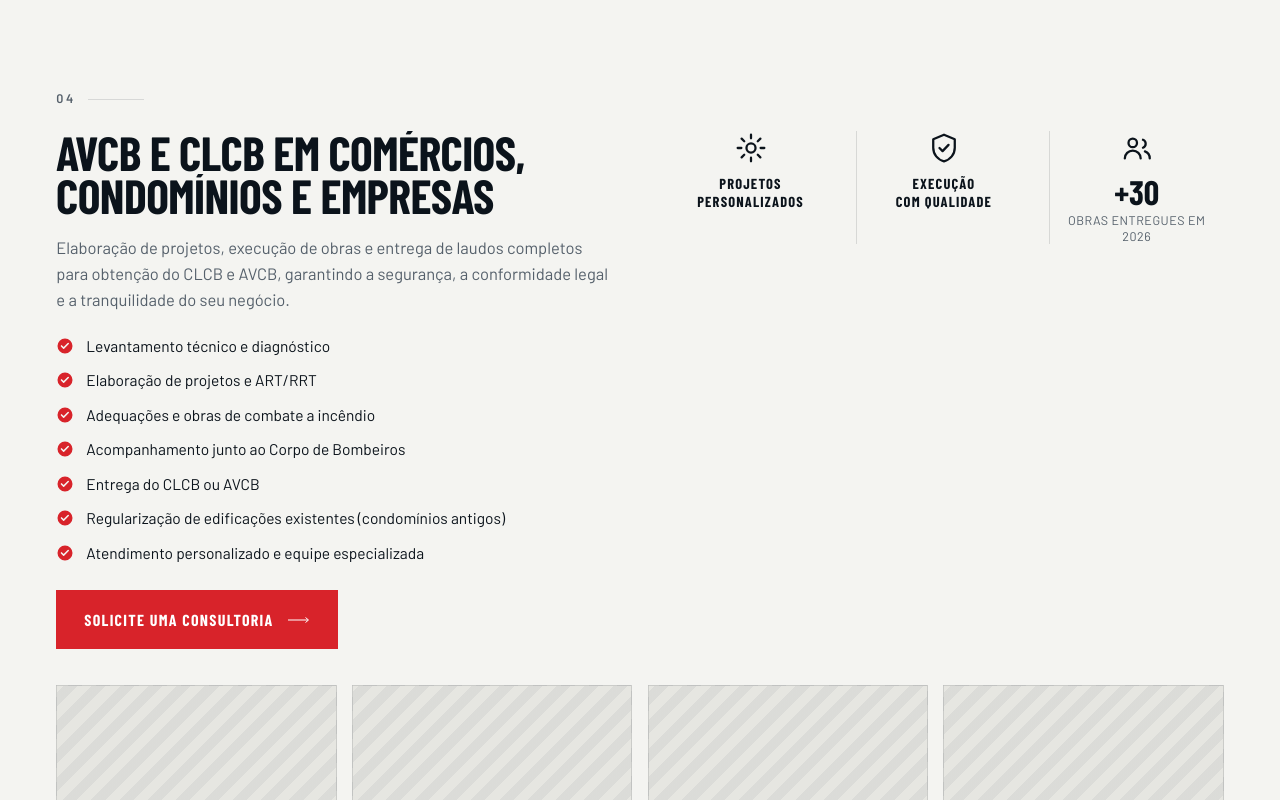
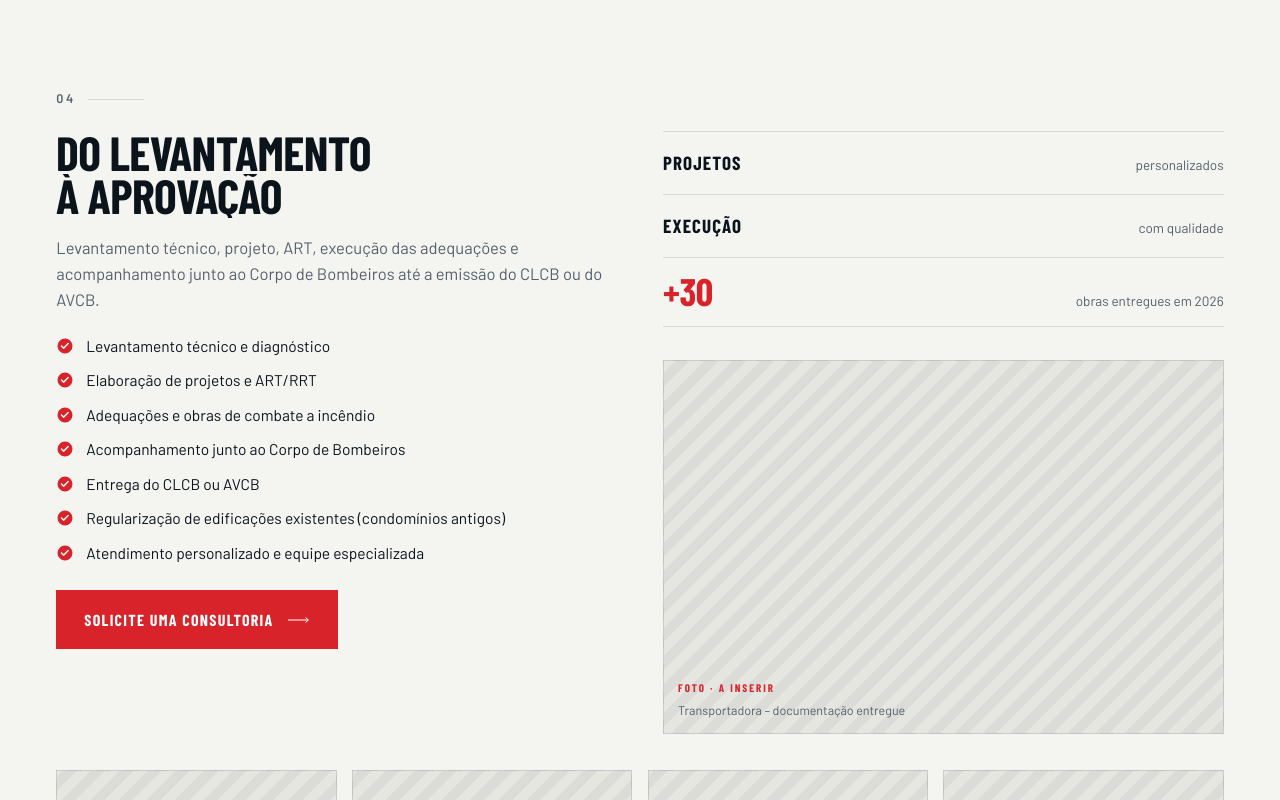
Before and after one commit to dosedegrowth-design/vivaextintores, a Next.js app: page /portfolio/laudos-clcb-avcb in a window 1280 px wide. Shown: the part 980-1780 px from the top of the page. Built offline with nearby package versions, Linux system fonts and the light colour scheme.

Commit message:
Reescrita dos textos e fim dos selos com ícone
Co-Authored-By: Claude Opus 5 <noreply@anthropic.com>
Claude-Session: https://claude.ai/code/session_01FCQaAFYJT1yeka6DtXBb47

```diff
--- a/app/sobre/page.tsx
+++ b/app/sobre/page.tsx
@@ -40,7 +40,7 @@ export default function Page() {
                 {SOBRE.historia.texto}
               </p>
             </div>
-            <FotoReal foto={FOTOS.site.equipe} sizes="(max-width: 1080px) 100vw, 46vw" />
+            <FotoReal foto={FOTOS.site.equipe} corte="w" legenda sizes="(max-width: 1080px) 100vw, 46vw" />
           </Reveal>
         </div>
       </section>
--- a/app/viva.css
+++ b/app/viva.css
@@ -711,53 +711,46 @@ body {
 
 .v-comp__cta { margin-top: 26px; }
 
-/* trio de selos à direita do texto */
-.v-selos {
-  display: grid;
-  grid-template-columns: repeat(3, 1fr);
-  gap: clamp(10px, 1.4vw, 20px);
-  text-align: center;
-}
-
-.v-selo {
-  padding-inline: 8px;
-  border-inline-start: 1px solid var(--v-line-l);
-}
-
-.v-selo:first-child { border-inline-start: 0; }
-
-.v-selo svg {
-  width: 34px;
-  height: 34px;
-  margin: 0 auto 10px;
+/* as marcas da área — duas afirmações e o número, em linhas.
+   Saíram os três ícones em caixinha: eram o gesto mais "template" da
+   página, e ícone não prova execução. Foto prova. */
+.v-marcas {
+  border-top: 1px solid var(--v-line-l);
+}
+
+.v-marcas li {
+  display: flex;
+  align-items: baseline;
+  justify-content: space-between;
+  gap: 18px;
+  padding-block: clamp(11px, 1.3vw, 16px);
+  border-bottom: 1px solid var(--v-line-l);
+}
+
+.v-marcas b {
+  font-family: "Barlow Condensed", sans-serif;
+  font-weight: 700;
+  font-size: clamp(16px, 1.5vw, 19px);
+  letter-spacing: 0.06em;
+  text-transform: uppercase;
   color: var(--v-on-light);
 }
 
-.v-selo__t {
-  font-family: "Barlow Condensed", sans-serif;
-  font-weight: 700;
-  font-size: 14.5px;
-  letter-spacing: 0.08em;
-  text-transform: uppercase;
-  line-height: 1.2;
-}
-
-.v-selo__n {
-  font-family: "Barlow Condensed", sans-serif;
-  font-weight: 700;
-  font-size: 34px;
-  line-height: 1;
-  color: var(--v-on-light);
-}
-
-.v-selo__x {
-  font-size: 12.5px;
-  line-height: 1.25;
+.v-marcas span {
+  font-size: 13.5px;
+  line-height: 1.3;
+  text-align: right;
   color: var(--v-on-light-soft);
-  margin-top: 4px;
-  text-transform: uppercase;
-  letter-spacing: 0.04em;
-}
+}
+
+.v-marcas__n b {
+  font-size: clamp(30px, 3vw, 40px);
+  letter-spacing: -0.01em;
+  line-height: 0.9;
+  color: var(--v-red);
+}
+
+.v-comp__foto { margin-top: clamp(20px, 2.6vw, 34px); }
 
 /* ------------------------------------------------------------
    Galeria de obra
--- a/components/servico/competencia.tsx
+++ b/components/servico/competencia.tsx
@@ -4,7 +4,7 @@ import { whatsappUrl } from "@/lib/whatsapp";
 import { Botao } from "@/components/ui/botao";
 import { FotoReal } from "@/components/ui/foto-real";
 import { Linhas, Reveal } from "@/components/ui/motion";
-import { Check, Engrenagem, Escudo, Pessoas } from "@/components/ui/icones";
+import { Check } from "@/components/ui/icones";
 
 /**
  * O bloco de competência: o que a VIVA faz nesta área, a foto de obra ao
@@ -41,33 +41,25 @@ export function Competencia({ area }: { area: Area }) {
           </div>
 
           <div>
-            <ul className="v-selos">
-              <li className="v-selo">
-                <Engrenagem />
-                <p className="v-selo__t">
-                  {SELOS_AREA[0].titulo}
-                  <br />
-                  {SELOS_AREA[0].subtitulo}
-                </p>
-              </li>
-              <li className="v-selo">
-                <Escudo />
-                <p className="v-selo__t">
-                  {SELOS_AREA[1].titulo}
-                  <br />
-                  {SELOS_AREA[1].subtitulo}
-                </p>
-              </li>
-              <li className="v-selo">
-                <Pessoas />
-                <p className="v-selo__n">{SELO_OBRAS.valor}</p>
-                <p className="v-selo__x">{SELO_OBRAS.rotulo}</p>
+            {/* sem ícone e sem caixinha: duas afirmações e o único número
+                confirmado da área, separados por régua */}
+            <ul className="v-marcas">
+              {SELOS_AREA.map((selo) => (
+                <li key={selo.titulo}>
+                  <b>{selo.titulo}</b>
+                  <span>{selo.subtitulo}</span>
+                </li>
+              ))}
+              <li className="v-marcas__n">
+                <b>{SELO_OBRAS.valor}</b>
+                <span>{SELO_OBRAS.rotulo}</span>
               </li>
             </ul>
 
-            <div style={{ marginTop: "clamp(18px, 2.2vw, 28px)" }}>
+            <div className="v-comp__foto">
               <FotoReal
                 foto={area.destaque}
+                corte="w"
                 legenda
                 zoom
                 sizes="(max-width: 1080px) 100vw, 46vw"
@@ -83,7 +75,7 @@ export function Competencia({ area }: { area: Area }) {
           >
             {area.galeria.map((f) => (
               <li key={f.base}>
-                <FotoReal foto={f} legenda zoom sizes="(max-width: 900px) 50vw, 20vw" />
+                <FotoReal foto={f} corte="q" legenda zoom sizes="(max-width: 900px) 50vw, 20vw" />
               </li>
             ))}
           </ul>
--- a/components/servico/documentos.tsx
+++ b/components/servico/documentos.tsx
@@ -24,6 +24,7 @@ export function BlocoDocumentos() {
                 <div className="v-doc__foto">
                   <FotoReal
                     foto={i === 0 ? FOTOS.laudos.clcb : FOTOS.laudos.avcb}
+                    corte="w"
                     legenda
                     sizes="(max-width: 900px) 100vw, 40vw"
                   />
--- a/components/servico/hero.tsx
+++ b/components/servico/hero.tsx
@@ -9,6 +9,7 @@ export function HeroServico({ area }: { area: Area }) {
       <Parallax className="v-hero__bg" intensidade={0.16}>
         <FotoReal
           foto={area.heroFoto}
+          corte="auto"
           ratio="fill"
           priority
           sizes="100vw"
--- a/components/servico/relatorio.tsx
+++ b/components/servico/relatorio.tsx
@@ -94,6 +94,8 @@ export function BlocoRelatorio() {
                   <div className="v-estado__foto">
                     <FotoReal
                       foto={FOTO_ESTADO[e.chave]}
+                      corte="p"
+                      legenda
                       sizes="(max-width: 900px) 100vw, 30vw"
                     />
                     <span className="v-estado__selo">
--- a/components/ui/foto-real.tsx
+++ b/components/ui/foto-real.tsx
@@ -47,8 +47,11 @@ export function FotoReal({
   const [erro, setErro] = useState(false);
   const disponivel = useFotoDisponivel(foto.base);
   const faltando = erro || !disponivel;
-  const aspect = ratio === "fill" ? undefined : ratio;
   const principal: Corte = corte === "auto" ? "w" : corte;
+  // sem proporção explícita, vale a do recorte servido — assim a caixa e a
+  // imagem têm a mesma forma e não há corte por cima de corte
+  const PROPORCAO: Record<Corte, number> = { w: 3 / 2, p: 4 / 5, q: 1 };
+  const aspect = ratio === "fill" ? undefined : (ratio ?? PROPORCAO[principal]);
 
   return (
     <div
--- a/lib/areas.ts
+++ b/lib/areas.ts
@@ -76,16 +76,16 @@ export const AREAS: Area[] = [
       "Bombas de incêndio, redes de hidrantes, SPK, painéis de comando e ligações trifásicas.",
     cardFoto: FOTOS.combate.card,
 
-    heroSublinha: "Projetos entregues: bombas de incêndio, SPK e hidrantes",
+    heroSublinha: "Bombas de incêndio, hidrantes e SPK",
     heroTitulo: ["Sistemas de", "combate a incêndio"],
     heroAside: ["Segurança é", "infraestrutura", "que funciona."],
     heroTexto:
-      "Projetos, instalações e adequações de sistemas de bombeamento, redes de hidrantes e SPK, com qualidade, segurança e conformidade com as normas técnicas.",
+      "A casa de bombas, a rede de hidrantes e o SPK só aparecem no dia em que falham. A VIVA dimensiona, executa, comissiona e documenta — da tubulação à ligação trifásica.",
     heroFoto: FOTOS.combate.hero,
 
-    blocoTitulo: ["Obras reais em", "clientes satisfeitos!"],
+    blocoTitulo: ["O que entra", "nessa obra"],
     blocoIntro:
-      "Projetos, adequações e instalações completas de sistemas de bombeamento, redes de hidrantes e SPK, atendendo às exigências do Corpo de Bombeiros e às normas técnicas vigentes.",
+      "Sistema de bombeamento, rede de hidrantes e chuveiros automáticos dimensionados para a edificação, executados dentro das normas técnicas e das exigências do Corpo de Bombeiros.",
     itens: [
       "Casas de bombas e conjuntos completos",
       "Redes de hidrantes e mangotinhos",
@@ -99,10 +99,10 @@ export const AREAS: Area[] = [
     destaque: FOTOS.combate.destaque,
     galeria: [FOTOS.combate.g1, FOTOS.combate.g2, FOTOS.combate.g3, FOTOS.combate.g4],
 
-    faixaTitulo: ["Soluções em", "prevenção de incêndio."],
+    faixaTitulo: ["O seu sistema aguenta", "o dia em que precisar?"],
     faixaTexto:
-      "Fale com a nossa equipe e veja como podemos desenvolver a solução ideal para o seu edifício.",
-    fraseFecho: "Obras reais, segurança em cada detalhe.",
+      "A gente avalia o que está instalado hoje e devolve por escrito o que falta, em que ordem e por quê.",
+    fraseFecho: "Sistema comissionado é sistema que responde na hora.",
 
     seo: {
       titulo: "Sistemas de combate a incêndio",
@@ -125,16 +125,16 @@ export const AREAS: Area[] = [
       "Centrais, detectores, sirenes, botoeiras, infraestrutura e cabeamento — sistema completo, instalado e testado.",
     cardFoto: FOTOS.alarme.card,
 
-    heroSublinha: "Obras de alarme e detecção de incêndio",
+    heroSublinha: "Centrais, detectores, sirenes e botoeiras",
     heroTitulo: ["Alarmes e", "detecção de incêndio"],
     heroAside: ["Detecção", "que salva vidas."],
     heroTexto:
-      "Projetos, instalações e adequações de sistemas de alarme e detecção de incêndio, com tecnologia, confiabilidade e conformidade com as normas técnicas.",
+      "Detectar cedo é o que separa o susto do sinistro. A VIVA instala central, detectores, sirenes, botoeiras e toda a infraestrutura — e testa ponto a ponto antes de entregar.",
     heroFoto: FOTOS.alarme.hero,
 
-    blocoTitulo: ["Obras de alarme", "e detecção de incêndio"],
+    blocoTitulo: ["O que entra", "nessa obra"],
     blocoIntro:
-      "Projetos, instalações e adequações completas de sistemas de alarme e detecção de incêndio, com equipamentos certificados e atendimento às normas técnicas vigentes.",
+      "Central, dispositivos, infraestrutura e cabeamento de um sistema de alarme e detecção — instalados, comissionados e documentados conforme as normas técnicas.",
     itens: [
       "Centrais de alarme e detecção",
       "Instalação de dispositivos (botoeiras, sirenes e detectores)",
@@ -149,10 +149,10 @@ export const AREAS: Area[] = [
     destaque: FOTOS.alarme.destaque,
     galeria: [FOTOS.alarme.g1, FOTOS.alarme.g2, FOTOS.alarme.g3, FOTOS.alarme.g4],
 
-    faixaTitulo: ["Sistemas inteligentes", "para mais segurança."],
+    faixaTitulo: ["Detectar cedo", "custa menos."],
     faixaTexto:
-      "Fale com a nossa equipe e veja como podemos desenvolver a solução ideal para o seu edifício.",
-    fraseFecho: "Tecnologia e segurança para o seu dia a dia.",
+      "Fale com a equipe técnica e veja o que a sua edificação precisa para identificar um princípio de incêndio a tempo.",
+    fraseFecho: "Alarme bom toca na hora certa — e só na hora certa.",
 
     seo: {
       titulo: "Alarme e detecção de incêndio",
@@ -175,16 +175,16 @@ export const AREAS: Area[] = [
       "Projeto, execução, aterramento e medição de sistemas de proteção contra descargas atmosféricas.",
     cardFoto: FOTOS.spda.card,
 
-    heroSublinha: "Obras de SPDA — para-raios",
+    heroSublinha: "Captores, descidas, aterramento e medição",
     heroTitulo: ["SPDA", "para-raios"],
     heroAside: ["Mais segurança", "para o seu", "patrimônio."],
     heroTexto:
-      "Projetos, instalações e adequações de Sistemas de Proteção contra Descargas Atmosféricas (SPDA), com segurança, tecnologia e conformidade com as normas técnicas.",
+      "Para-raios não é enfeite de cobertura: é caminho controlado para a descarga. A VIVA dimensiona, executa, mede o aterramento e emite o laudo conforme a NBR 5419.",
     heroFoto: FOTOS.spda.hero,
 
-    blocoTitulo: ["Obras de SPDA", "e para-raios"],
+    blocoTitulo: ["O que entra", "nessa obra"],
     blocoIntro:
-      "Instalação e manutenção de sistemas de para-raios, com equipe especializada, equipamentos certificados e total conformidade com as normas vigentes (NBR 5419).",
+      "Dimensionamento, captores, descidas, aterramento e equalização — com medição e laudo conforme a NBR 5419, inclusive em edificação que já está de pé.",
     itens: [
       "Projetos e dimensionamento de SPDA",
       "Instalação de captores, mastros e descidas",
@@ -198,10 +198,10 @@ export const AREAS: Area[] = [
     destaque: FOTOS.spda.destaque,
     galeria: [FOTOS.spda.g1, FOTOS.spda.g2, FOTOS.spda.g3, FOTOS.spda.g4],
 
-    faixaTitulo: ["Proteção contra", "descargas atmosféricas."],
+    faixaTitulo: ["A descarga procura", "o caminho mais fácil."],
     faixaTexto:
-      "Fale com a nossa equipe e veja como podemos desenvolver a solução ideal para o seu edifício.",
-    fraseFecho: "Segurança para hoje. Tranquilidade sempre.",
+      "O trabalho da VIVA é garantir que esse caminho seja o SPDA, e não a estrutura do seu prédio.",
+    fraseFecho: "Medição feita, laudo na mão, patrimônio protegido.",
 
     seo: {
       titulo: "SPDA e para-raios",
@@ -224,16 +224,16 @@ export const AREAS: Area[] = [
       "Regularização de edificações comerciais, condomínios e empresas junto ao Corpo de Bombeiros.",
     cardFoto: FOTOS.laudos.card,
 
-    heroSublinha: "Entrega de laudos, CLCB e AVCB",
+    heroSublinha: "Regularização junto ao Corpo de Bombeiros",
     heroTitulo: ["Do projeto", "à aprovação."],
     heroAside: ["Regularização", "que valoriza", "o seu imóvel."],
     heroTexto:
-      "Regularização de edificações comerciais, condomínios e empresas junto ao Corpo de Bombeiros, com projetos, obras e toda a documentação técnica.",
+      "CLCB e AVCB não saem de um formulário: saem de projeto, obra e documentação batendo com o que está construído. A VIVA faz as três partes e acompanha até a aprovação.",
     heroFoto: FOTOS.laudos.hero,
 
-    blocoTitulo: ["AVCB e CLCB em comércios,", "condomínios e empresas"],
+    blocoTitulo: ["Do levantamento", "à aprovação"],
     blocoIntro:
-      "Elaboração de projetos, execução de obras e entrega de laudos completos para obtenção do CLCB e AVCB, garantindo a segurança, a conformidade legal e a tranquilidade do seu negócio.",
+      "Levantamento técnico, projeto, ART, execução das adequações e acompanhamento junto ao Corpo de Bombeiros até a emissão do CLCB ou do AVCB.",
     itens: [
       "Levantamento técnico e diagnóstico",
       "Elaboração de projetos e ART/RRT",
@@ -249,10 +249,10 @@ export const AREAS: Area[] = [
     destaque: FOTOS.laudos.avcb,
     galeria: [FOTOS.laudos.g1, FOTOS.laudos.g2, FOTOS.laudos.g3, FOTOS.laudos.g4],
 
-    faixaTitulo: ["Segurança, regularização", "e valorização para o seu imóvel."],
+    faixaTitulo: ["Regularizar é", "destravar o imóvel."],
     faixaTexto:
-      "Conte com a nossa equipe e garanta a aprovação do seu AVCB ou CLCB com agilidade e segurança.",
-    fraseFecho: "Obras reais. Documentação aprovada. Clientes satisfeitos.",
+      "Comércio sem CLCB não abre as portas; condomínio sem AVCB trava seguro e financiamento. Conte a sua situação e receba o caminho por escrito.",
+    fraseFecho: "Documentação aprovada é obra que bate com o papel.",
 
     seo: {
       titulo: "Laudos, CLCB e AVCB",
@@ -279,12 +279,12 @@ export const AREAS: Area[] = [
     heroTitulo: ["A real situação do seu", "sistema de incêndio."],
     heroAside: ["Inspeção técnica hoje.", "Mais segurança sempre."],
     heroTexto:
-      "Mais de 20 itens de segurança contra incêndio verificados, registrados e documentados. O Relatório Tecno-Fotográfico apresenta ao síndico e ao empresário o cenário real dos sistemas de combate a incêndio da edificação, identificando equipamentos em conformidade, necessidades de manutenção e pontos que exigem correção — ajudando a manter o AVCB e a segurança em dia.",
+      "Mais de 20 itens do sistema de incêndio verificados em campo, fotografados um a um e classificados: o que está conforme, o que precisa de manutenção e o que exige correção. O síndico e o gestor passam a decidir com o cenário real na mão.",
     heroFoto: FOTOS.relatorio.hero,
 
-    blocoTitulo: ["Do diagnóstico à solução.", "Mais controle, menos riscos."],
+    blocoTitulo: ["Do diagnóstico", "à correção"],
     blocoIntro:
-      "O relatório avalia visualmente e tecnicamente os principais itens do sistema de segurança contra incêndio, com fotos, status e recomendações, permitindo decisões assertivas e planejamento de manutenções.",
+      "Cada item é verificado em campo, registrado em foto e classificado. O relatório vira plano de ação com prioridade e custo — e a VIVA executa as correções.",
     itens: [
       "Levantamento em campo",
       "Registro fotográfico de cada item",
@@ -298,10 +298,10 @@ export const AREAS: Area[] = [
     destaque: FOTOS.relatorio.conforme,
     galeria: [FOTOS.relatorio.g1, FOTOS.relatorio.g2, FOTOS.relatorio.g3],
 
-    faixaTitulo: ["Segurança é gestão.", "Prevenção é inteligência."],
+    faixaTitulo: ["Ter AVCB não é", "ter sistema funcionando."],
     faixaTexto:
-      "Equipe técnica especializada. Relatórios claros. Soluções completas.",
-    fraseFecho: "Segurança não é apenas ter AVCB. É manter o sistema funcionando.",
+      "Peça a inspeção técnica e veja, item por item, em que estado está o sistema da sua edificação hoje.",
+    fraseFecho: "Segurança não é ter o documento. É manter o sistema de pé.",
 
     seo: {
       titulo: "Relatório Tecno-Fotográfico e manutenção",
--- a/lib/institucional.ts
+++ b/lib/institucional.ts
@@ -18,13 +18,13 @@ export const HOME = {
     eyebrow: "VIVA Extintores",
     titulo: ["Soluções completas", "em segurança", "contra incêndio"],
     texto:
-      "Projetos, instalações, laudos, manutenções e treinamentos com qualidade, responsabilidade e resultados reais.",
+      "Projeto, obra, regularização e manutenção do sistema de incêndio da sua edificação — com um responsável só, do diagnóstico à documentação aprovada.",
     aside: ["Segurança é", "o que nos move."],
   },
   areas: {
     titulo: "Cinco frentes | um responsável só",
     texto:
-      "Escolha uma área e conheça nossos projetos, diferenciais e casos reais.",
+      "Cada frente tem página própria: o que entra no escopo, como a obra é executada e as fotos do que já foi entregue.",
   },
   sobre: {
     eyebrow: "Sobre a VIVA",
@@ -34,7 +34,7 @@ export const HOME = {
   },
   faixa: {
     titulo: ["Mais que obras.", "Tranquilidade."],
-    texto: "Fale com a nossa equipe e encontre a solução ideal para o seu imóvel ou empresa.",
+    texto: "Conte o que está acontecendo na sua edificação. A gente avalia e devolve um caminho técnico claro — o que fazer, em que ordem e por quê.",
   },
   fecho: "VIVA Extintores. Protegendo pessoas, patrimônios e o seu futuro.",
 } as const;
```
